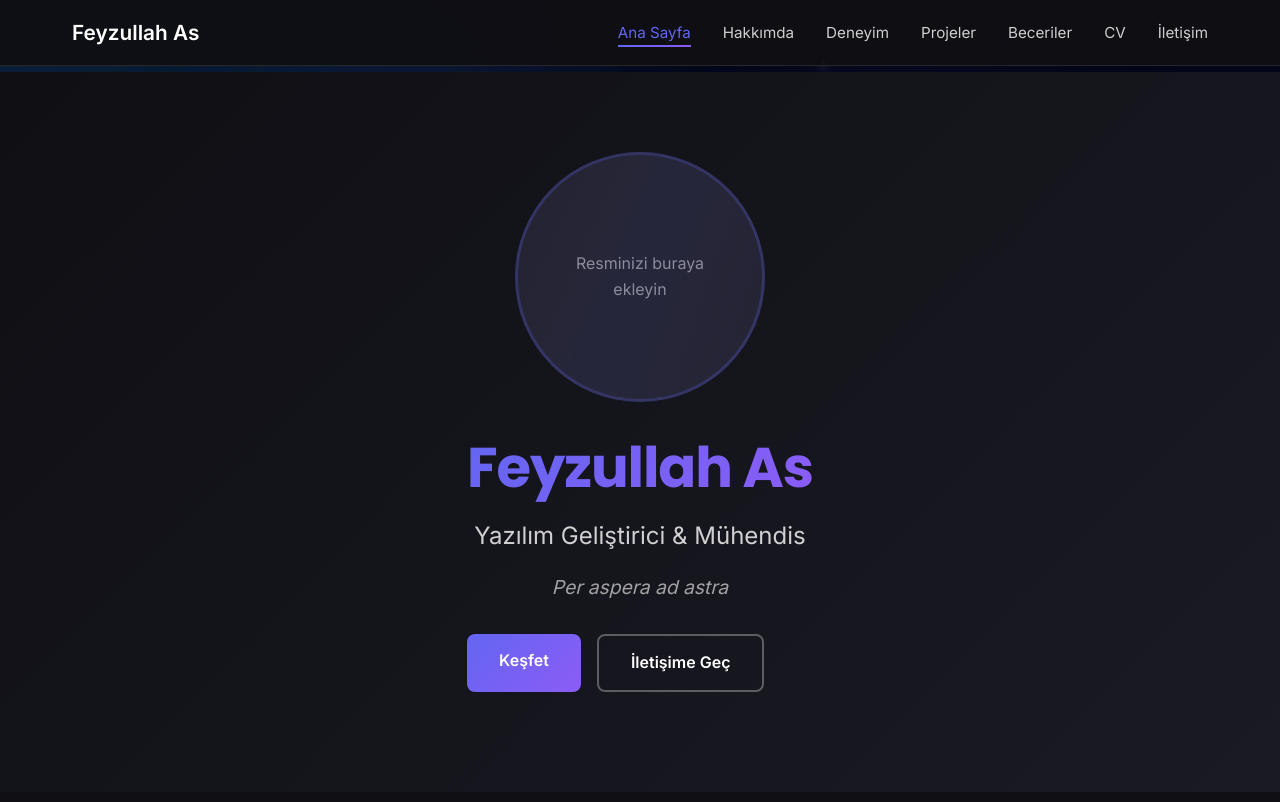
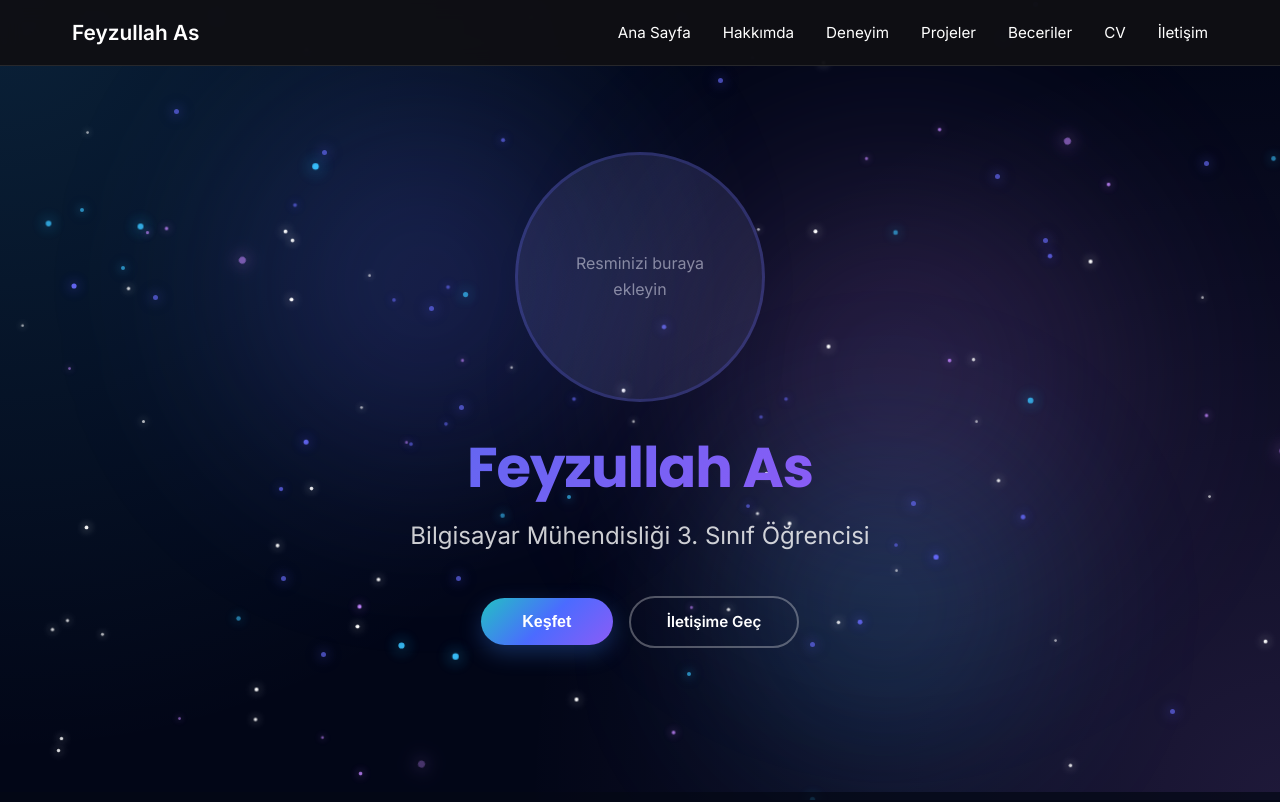
Before and after one commit to feyzullahas/feyzullahas, a React (Vite) app: page / in a window 1280 px wide. Shown: the top 802 px of the page. Built offline with nearby package versions, Linux system fonts and the light colour scheme.

Commit message:
font ve arkaplan değiştiirldi

```diff
--- a/src/components/About.css
+++ b/src/components/About.css
@@ -1,6 +1,6 @@
 .about {
   padding: 6rem 0;
-  background: #0f0f14;
+  background: rgba(5, 8, 22, 0.75);
 }
 
 .about .container {
--- a/src/components/Contact.css
+++ b/src/components/Contact.css
@@ -1,6 +1,6 @@
 .contact {
   padding: 6rem 0;
-  background: #0f0f14;
+  background: rgba(5, 8, 22, 0.8);
 }
 
 .contact .container {
--- a/src/components/Experience.css
+++ b/src/components/Experience.css
@@ -1,6 +1,6 @@
 .experience {
   padding: 6rem 0;
-  background: #1a1a24;
+  background: rgba(10, 12, 30, 0.8);
 }
 
 .experience .container {
--- a/src/components/Header.css
+++ b/src/components/Header.css
@@ -15,7 +15,7 @@
   margin: 0 auto;
   padding: 0 2rem;
   display: flex;
-  justify-content: space-between;
+  justify-content: flex-start;
   align-items: center;
 }
 
@@ -52,6 +52,10 @@
   display: inline-block;
 }
 
+.nav {
+  margin-left: auto;
+}
+
 .nav-list {
   display: flex;
   list-style: none;
@@ -61,7 +65,7 @@
 }
 
 .nav-link {
-  color: rgba(255, 255, 255, 0.8);
+  color: #ffffff;
   text-decoration: none;
   font-size: 0.95rem;
   transition: all 0.3s;
@@ -69,39 +73,22 @@
 }
 
 .nav-link:hover {
-  color: #6366f1;
   transform: translateY(-2px);
+  background: linear-gradient(135deg, #6366f1 0%, #8b5cf6 50%, #4b6bff 100%);
+  background-size: 200% 200%;
+  -webkit-background-clip: text;
+  -webkit-text-fill-color: transparent;
+  background-clip: text;
+  animation: navGradientMove 3s ease infinite;
 }
 
 .nav-link::after {
-  content: '';
-  position: absolute;
-  bottom: -5px;
-  left: 0;
-  width: 0;
-  height: 2px;
-  background: linear-gradient(135deg, #6366f1 0%, #8b5cf6 100%);
-  transition: width 0.3s;
-}
-
-.nav-link:hover::after {
-  width: 100%;
-}
-
-.nav-link.active {
-  color: #6366f1;
-}
-
-.nav-link.active::after {
-  width: 100%;
-  background: linear-gradient(135deg, #6366f1 0%, #8b5cf6 100%);
+  content: none;
 }
 
 .menu-toggle {
   display: none;
   flex-direction: column;
-  background: none;
-  border: none;
   cursor: pointer;
   padding: 0.5rem;
   gap: 4px;
@@ -140,6 +127,7 @@
     flex-direction: column;
     padding: 1.5rem 2rem;
     gap: 1rem;
+    margin-left: 0;
   }
 
   .nav-link {
@@ -147,3 +135,15 @@
     padding: 0.5rem 0;
   }
 }
+
+@keyframes navGradientMove {
+  0% {
+    background-position: 0% 50%;
+  }
+  50% {
+    background-position: 100% 50%;
+  }
+  100% {
+    background-position: 0% 50%;
+  }
+}
--- a/src/components/Header.jsx
+++ b/src/components/Header.jsx
@@ -1,23 +1,45 @@
 import { useState } from 'react';
-import { Link, useLocation } from 'react-router-dom';
+import { Link, useLocation, useNavigate } from 'react-router-dom';
 import './Header.css';
 
 const Header = () => {
   const [isMenuOpen, setIsMenuOpen] = useState(false);
   const location = useLocation();
+  const navigate = useNavigate();
 
   const navItems = [
-    { path: '/', label: 'Ana Sayfa' },
-    { path: '/hakkimda', label: 'Hakkımda' },
-    { path: '/deneyim', label: 'Deneyim' },
-    { path: '/projeler', label: 'Projeler' },
-    { path: '/beceriler', label: 'Beceriler' },
-    { path: '/cv', label: 'CV' },
-    { path: '/iletisim', label: 'İletişim' },
+    { label: 'Ana Sayfa', targetId: null },
+    { label: 'Hakkımda', targetId: 'hakkimda' },
+    { label: 'Deneyim', targetId: 'deneyim' },
+    { label: 'Projeler', targetId: 'projeler' },
+    { label: 'Beceriler', targetId: 'beceriler' },
+    { label: 'CV', targetId: 'cv' },
+    { label: 'İletişim', targetId: 'iletisim' },
   ];
 
   const toggleMenu = () => {
     setIsMenuOpen(!isMenuOpen);
+  };
+
+  const handleNavClick = (targetId, event) => {
+    event.preventDefault();
+    setIsMenuOpen(false);
+
+    // Eğer ana sayfadaysak, direkt kaydır
+    if (location.pathname === '/') {
+      if (!targetId) {
+        window.scrollTo({ top: 0, behavior: 'smooth' });
+      } else {
+        const el = document.getElementById(targetId);
+        if (el) {
+          el.scrollIntoView({ behavior: 'smooth', block: 'start' });
+        }
+      }
+      return;
+    }
+
+    // Ana sayfada değilsek önce ana sayfaya git, sonra kaydırma için state gönder
+    navigate('/', { state: { scrollTo: targetId } });
   };
 
   return (
@@ -30,11 +52,11 @@ const Header = () => {
         <nav className={`nav ${isMenuOpen ? 'nav-open' : ''}`}>
           <ul className="nav-list">
             {navItems.map((item) => (
-              <li key={item.path}>
+              <li key={item.label}>
                 <Link
-                  to={item.path}
-                  className={`nav-link ${location.pathname === item.path ? 'active' : ''}`}
-                  onClick={() => setIsMenuOpen(false)}
+                  to="/"
+                  className={`nav-link ${location.pathname === '/' ? 'active' : ''}`}
+                  onClick={(e) => handleNavClick(item.targetId, e)}
                 >
                   {item.label}
                 </Link>
--- a/src/components/Hero.css
+++ b/src/components/Hero.css
@@ -4,7 +4,7 @@
   align-items: flex-start; /* navbar ile içerik arasındaki boşluğu azalt */
   justify-content: center;
   padding: 5rem 0 3rem; /* üst boşluğu biraz daha kısalt */
-  background: linear-gradient(135deg, #0f0f14 0%, #1a1a24 100%);
+  background: transparent;
 }
 
 .hero .container {
@@ -55,7 +55,7 @@
 .hero-subtitle {
   font-size: 1.5rem;
   color: rgba(255, 255, 255, 0.8);
-  margin: 0 0 1rem;
+  margin: 0 0 0.5rem;
 }
 
 .hero-motto {
@@ -69,25 +69,36 @@
   display: flex;
   gap: 1rem;
   flex-wrap: wrap;
+  justify-content: center;
+  align-items: center;
+  margin-top: 2.5rem;
 }
 
 .btn {
-  padding: 0.875rem 2rem;
-  border-radius: 8px;
+  padding: 0.75rem 2.25rem;
+  border-radius: 999px;
   text-decoration: none;
   font-weight: 600;
   transition: all 0.3s;
-  display: inline-block;
+  display: inline-flex;
+  align-items: center;
+  justify-content: center;
+  border: none;
+  cursor: pointer;
+  font-size: 0.95rem;
 }
 
 .btn-primary {
-  background: linear-gradient(135deg, #6366f1 0%, #8b5cf6 100%);
+  background: linear-gradient(135deg, #22c1c3 0%, #4b6bff 50%, #8b5cf6 100%);
   color: #fff;
+  box-shadow: 0 8px 22px rgba(59, 130, 246, 0.3);
+  padding: 0.9rem 2.6rem;
+  font-size: 1rem;
 }
 
 .btn-primary:hover {
   transform: translateY(-2px);
-  box-shadow: 0 10px 25px rgba(99, 102, 241, 0.3);
+  box-shadow: 0 14px 30px rgba(59, 130, 246, 0.4);
 }
 
 .btn-secondary {
--- a/src/components/Hero.jsx
+++ b/src/components/Hero.jsx
@@ -2,6 +2,13 @@ import { Link } from 'react-router-dom';
 import './Hero.css';
 
 const Hero = () => {
+  const handleExploreClick = () => {
+    const aboutSection = document.getElementById('hakkimda');
+    if (aboutSection) {
+      aboutSection.scrollIntoView({ behavior: 'smooth', block: 'start' });
+    }
+  };
+
   return (
     <section className="hero">
       <div className="container">
@@ -20,15 +27,12 @@ const Hero = () => {
             </h1>
             <p className="hero-subtitle">
               {/* Buraya kendi unvanınızı yazın */}
-              Yazılım Geliştirici & Mühendis
-            </p>
-            <p className="hero-motto">
-              Per aspera ad astra
+              Bilgisayar Mühendisliği 3. Sınıf Öğrencisi
             </p>
             <div className="hero-buttons">
-              <Link to="/projeler" className="btn btn-primary">
+              <button type="button" className="btn btn-primary" onClick={handleExploreClick}>
                 Keşfet
-              </Link>
+              </button>
               <Link to="/iletisim" className="btn btn-secondary">
                 İletişime Geç
               </Link>
--- a/src/components/Projects.css
+++ b/src/components/Projects.css
@@ -1,6 +1,6 @@
 .projects {
   padding: 6rem 0;
-  background: #0f0f14;
+  background: rgba(5, 8, 22, 0.78);
 }
 
 .projects .container {
--- a/src/components/Skills.css
+++ b/src/components/Skills.css
@@ -1,6 +1,6 @@
 .skills {
   padding: 6rem 0;
-  background: #1a1a24;
+  background: rgba(10, 12, 30, 0.8);
 }
 
 .skills .container {
--- a/src/pages/Home.jsx
+++ b/src/pages/Home.jsx
@@ -1,3 +1,5 @@
+import { useEffect } from 'react';
+import { useLocation, useNavigate } from 'react-router-dom';
 import Hero from '../components/Hero';
 import About from '../components/About';
 import Experience from '../components/Experience';
@@ -6,6 +8,28 @@ import Skills from '../components/Skills';
 import Contact from '../components/Contact';
 
 const Home = () => {
+  const location = useLocation();
+  const navigate = useNavigate();
+
+  useEffect(() => {
+    if (location.state && location.state.scrollTo !== undefined) {
+      const { scrollTo } = location.state;
+
+      // State'i temizle ki geri/ileri yaparken tekrar tetiklenmesin
+      navigate(location.pathname, { replace: true, state: {} });
+
+      if (!scrollTo) {
+        window.scrollTo({ top: 0, behavior: 'smooth' });
+      } else {
+        const el = document.getElementById(scrollTo);
+        if (el) {
+          // Header yüksekliği için scroll-margin-top zaten section CSS'inde var
+          el.scrollIntoView({ behavior: 'smooth', block: 'start' });
+        }
+      }
+    }
+  }, [location, navigate]);
+
   return (
     <>
       <Hero />
```
